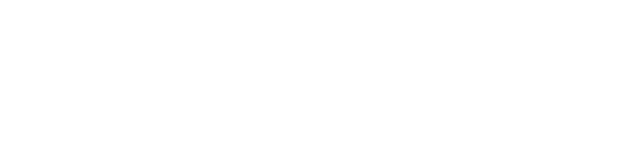
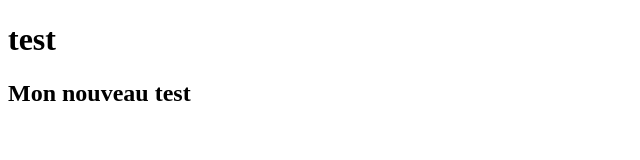
Before and after one commit to Palenne/test2, a plain HTML site: page index.html in a window 1280 px wide. Shown: the whole page, without its empty margins (0-640 px from the left). Drawn offline with Linux system fonts and the light colour scheme.

Commit message:
2eme commit

```diff
--- a/index.html
+++ b/index.html
@@ -7,6 +7,7 @@
     <title>Document</title>
 </head>
 <body>
-
+    <h1>test</h1>
+    <h2>Mon nouveau test</h2>
 </body>
 </html>
```
